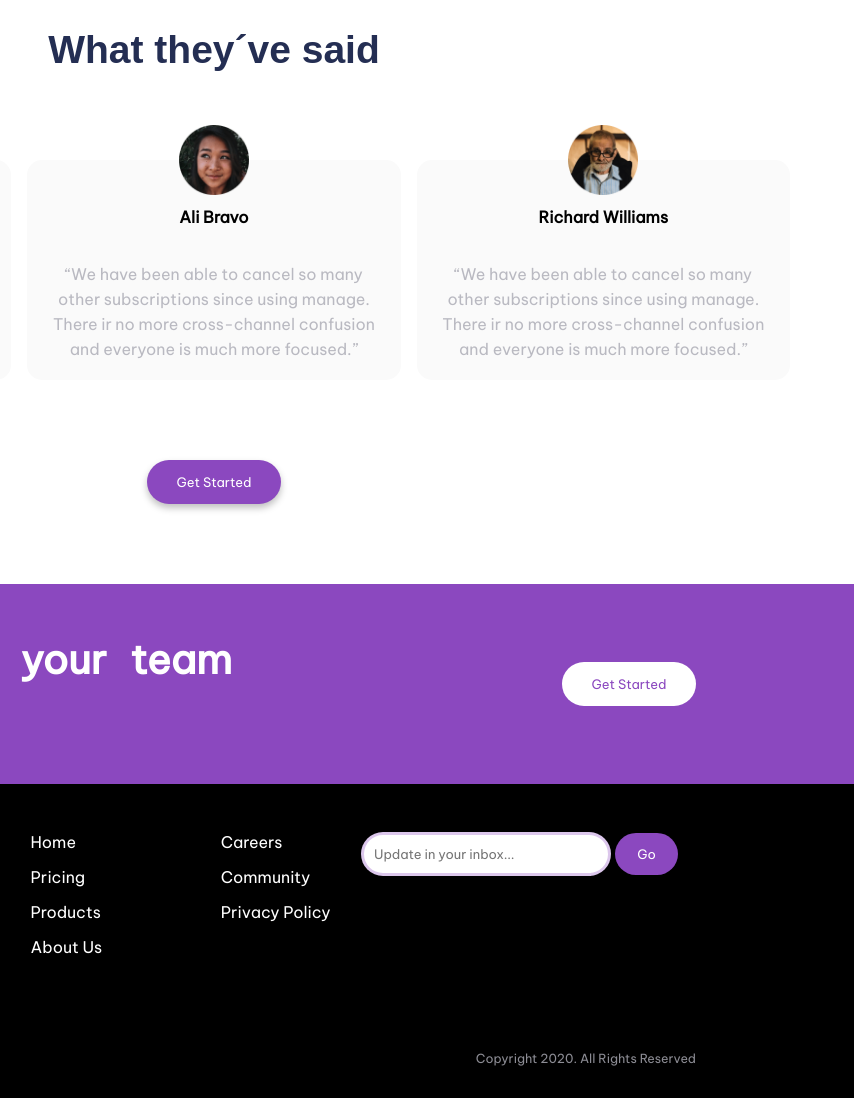
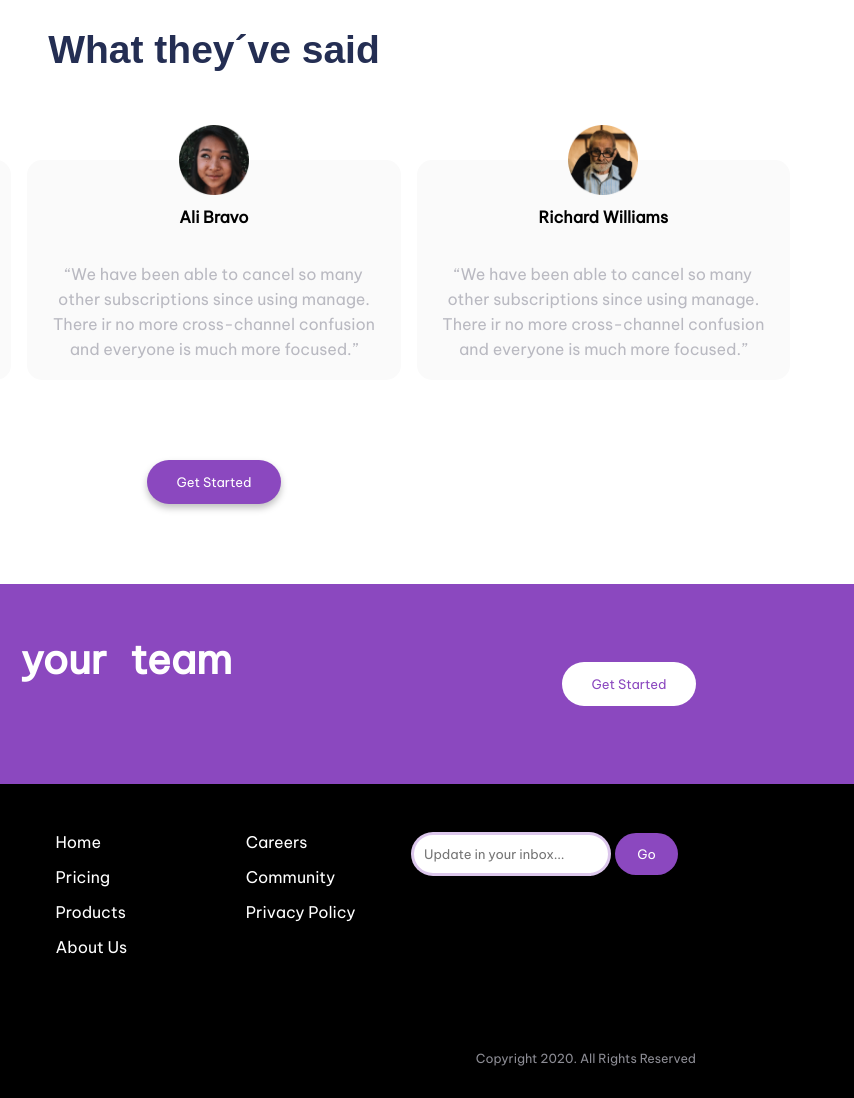
Before and after one commit to ramirosarasola/CTD_FrontEnd-I, a plain HTML site: page index.html in a window 1280 px wide. Shown: the part 1574-2672 px from the top of the page, 426-1280 px from the left. Drawn offline with Linux system fonts and the light colour scheme.

Commit message:
agrego responsive para mi cellular

```diff
--- a/css/style.css
+++ b/css/style.css
@@ -573,7 +573,13 @@ body {
     font-size: 12.5px;
 }
 
+/* MI CELULAR */
 
+@media (min-width: 400px){
+    #footer input {
+        width: 200px;
+    }
+}
 
 
 /* TABLET */
```
